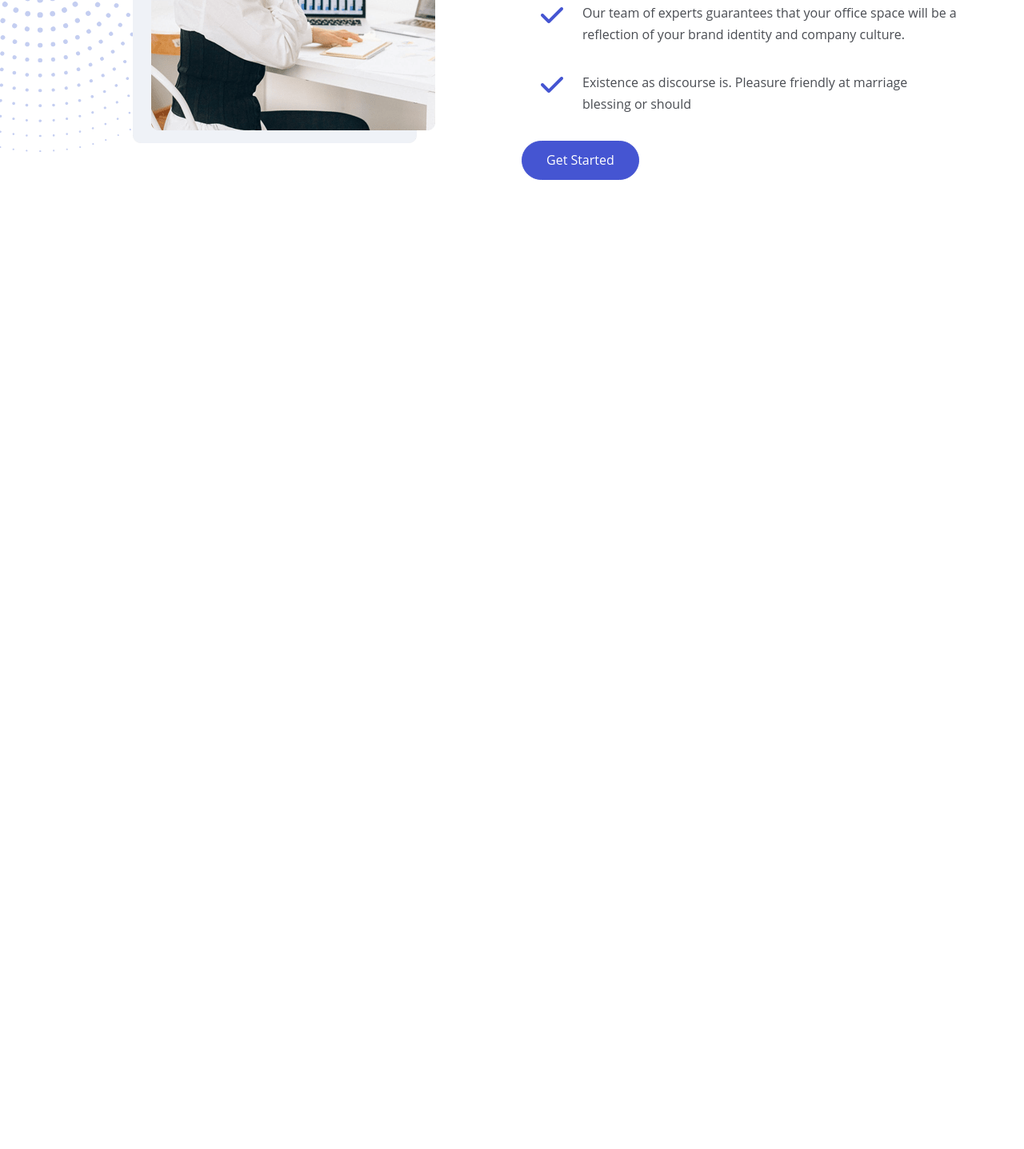
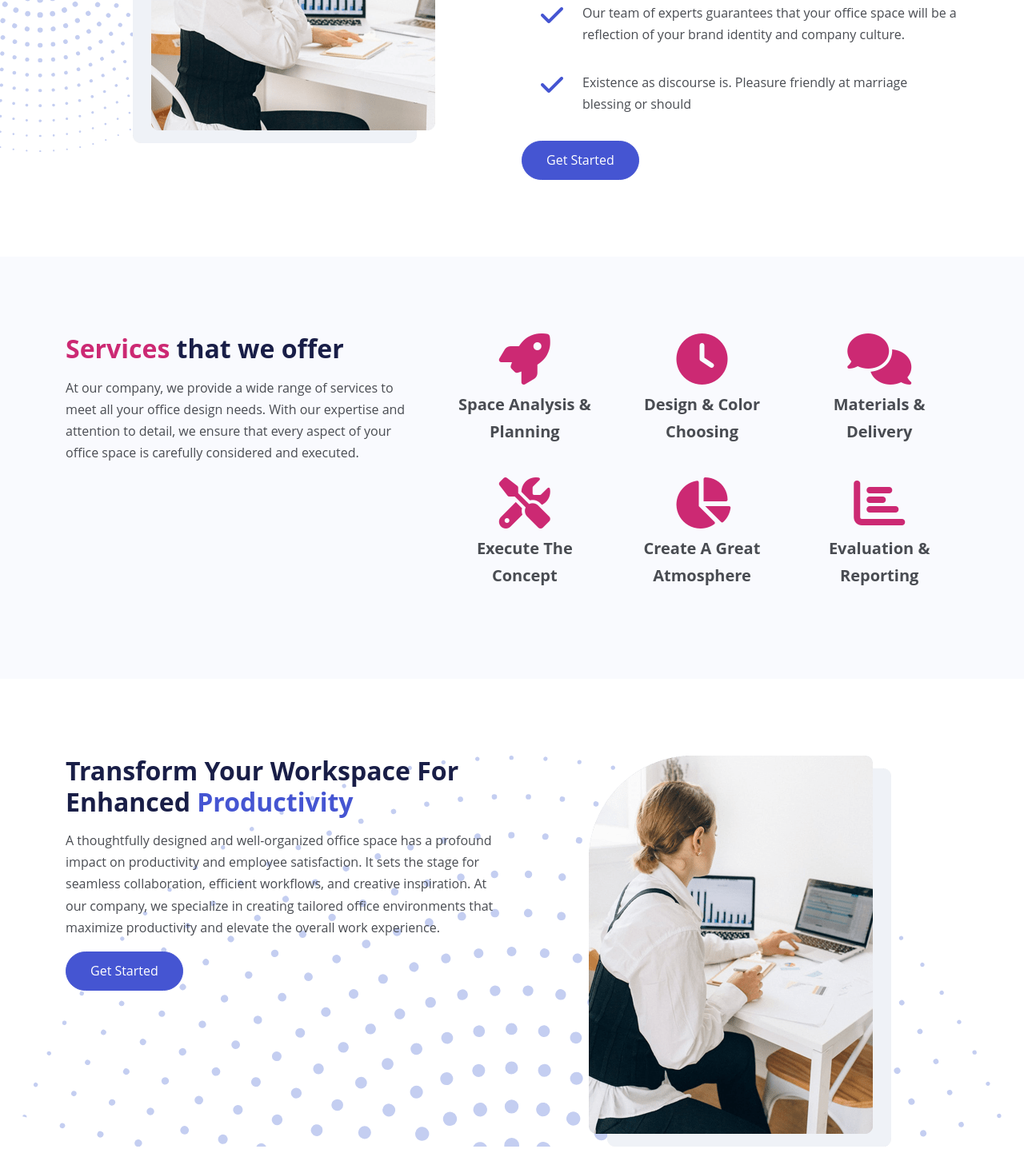
Before and after one commit to Vahidpro/office-design, a website: page index.html in a window 1280 px wide. Shown: the part 1722-3159 px from the top of the page at 80% size. Before the commit the page ends 2043 px from the top, so only its background shows below. Drawn offline with Linux system fonts and the light colour scheme.

Commit message:
Added Services, details and quote section

```diff
--- a/index.html
+++ b/index.html
@@ -168,6 +168,103 @@
             </div>
         </section>
 
+        <!-- Services -->
+        <section id="services" class="services bg-light py-6">
+            <div class="container">
+                <div class="row">
+                    <div class="col-lg-5">
+                        <div class="text-container text-center text-lg-start">
+                            <h2>
+                                <span class="text-secondary">Services</span> that we offer
+                            </h2>
+                            <p>
+                                At our company, we provide a wide range of services to meet all
+                                your office design needs. With our expertise and attention to
+                                detail, we ensure that every aspect of your office space is
+                                carefully considered and executed.
+                            </p>
+                        </div>
+                    </div>
+                    <div class="col-lg-7">
+                        <div class="row mb-4">
+                            <div class="col-md-4 d-flex flex-column align-items-center text-center">
+                                <i class="fas fa-rocket fa-4x text-secondary mb-2"></i>
+                                <p class="fs-5 fw-bold">Space Analysis & Planning</p>
+                            </div>
+                            <div class="col-md-4 d-flex flex-column align-items-center text-center">
+                                <i class="fas fa-clock fa-4x text-secondary mb-2"></i>
+                                <p class="fs-5 fw-bold">Design & Color Choosing</p>
+                            </div>
+                            <div class="col-md-4 d-flex flex-column align-items-center text-center">
+                                <i class="fas fa-comments fa-4x text-secondary mb-2"></i>
+                                <p class="fs-5 fw-bold">Materials & Delivery</p>
+                            </div>
+                        </div>
+                        <div class="row">
+                            <div class="col-md-4 d-flex flex-column align-items-center text-center">
+                                <i class="fas fa-tools fa-4x text-secondary mb-2"></i>
+                                <p class="fs-5 fw-bold">Execute The Concept</p>
+                            </div>
+                            <div class="col-md-4 d-flex flex-column align-items-center text-center">
+                                <i class="fas fa-chart-pie fa-4x text-secondary mb-2"></i>
+                                <p class="fs-5 fw-bold">Create A Great Atmosphere</p>
+                            </div>
+                            <div class="col-md-4 d-flex flex-column align-items-center text-center">
+                                <i class="fas fa-chart-bar fa-4x text-secondary mb-2"></i>
+                                <p class="fs-5 fw-bold">Evaluation & Reporting</p>
+                            </div>
+                        </div>
+                    </div>
+                </div>
+            </div>
+        </section>
+
+        <!-- Details 2 -->
+        <section class="details-2 position-relative my-6 overflow-hidden">
+            <img src="images/decoration-star.svg" alt="" class="decoration-star position-absolute" />
+            <div class="container position-relative z-3">
+                <div class="row">
+                    <div class="col-lg-6">
+                        <div class="text-container text-center text-lg-start mb-4">
+                            <h2>
+                                Transform Your Workspace For Enhanced
+                                <span class="text-primary">Productivity</span>
+                            </h2>
+                            <p>
+                                A thoughtfully designed and well-organized office space has a
+                                profound impact on productivity and employee satisfaction. It
+                                sets the stage for seamless collaboration, efficient workflows,
+                                and creative inspiration. At our company, we specialize in
+                                creating tailored office environments that maximize productivity
+                                and elevate the overall work experience.
+                            </p>
+                            <a href="article.html" class="btn btn-primary">Get Started</a>
+                        </div>
+                    </div>
+                    <div class="col-lg-6">
+                        <div class="image-container d-flex justify-content-center">
+                            <img src="images/details-2.png" alt="" class="iimg-fluid" />
+                        </div>
+                    </div>
+                </div>
+            </div>
+        </section>
+
+        <!-- Get Quote -->
+        <section class="get-quote bg-light py-6 text-center">
+            <div class="container">
+                <div class="row">
+                    <div class="col-lg-8 offset-lg-2">
+                        <h4 class="lh-base">
+                            Our team of highly skilled designers and interior construction
+                            workers can deliver above your level of expections
+                        </h4>
+                        <a href="#contact" class="btn btn-secondary btn-lg">Get Quote</a>
+                    </div>
+                </div>
+            </div>
+        </section>
+
     </main>
     <script src="./js/bootstrap.bundle.min.js"></script>
     <script src="./js/script.js"></script>
--- a/scss/style.scss
+++ b/scss/style.scss
@@ -25,6 +25,13 @@
         right: -200px;
         width: 500px;
         opacity: .7;
+    }
+}
+
+.details {
+    .decoration-star {
+        right: -200px;
+        width: 500px;
     }
 }
 
@@ -68,4 +75,17 @@
             margin-top: 30px;
         }
     }
+
+    .services .col-md-4 {
+        border-bottom: 1px #ccc solid;
+        margin: 10px 0;
+    }
+
+    .details-2 {
+        margin-top: 20px !important;
+
+        .decoration-star {
+            top: 300px;
+        }
+    }
 }
```
Also changed, not shown: css/style.css.
